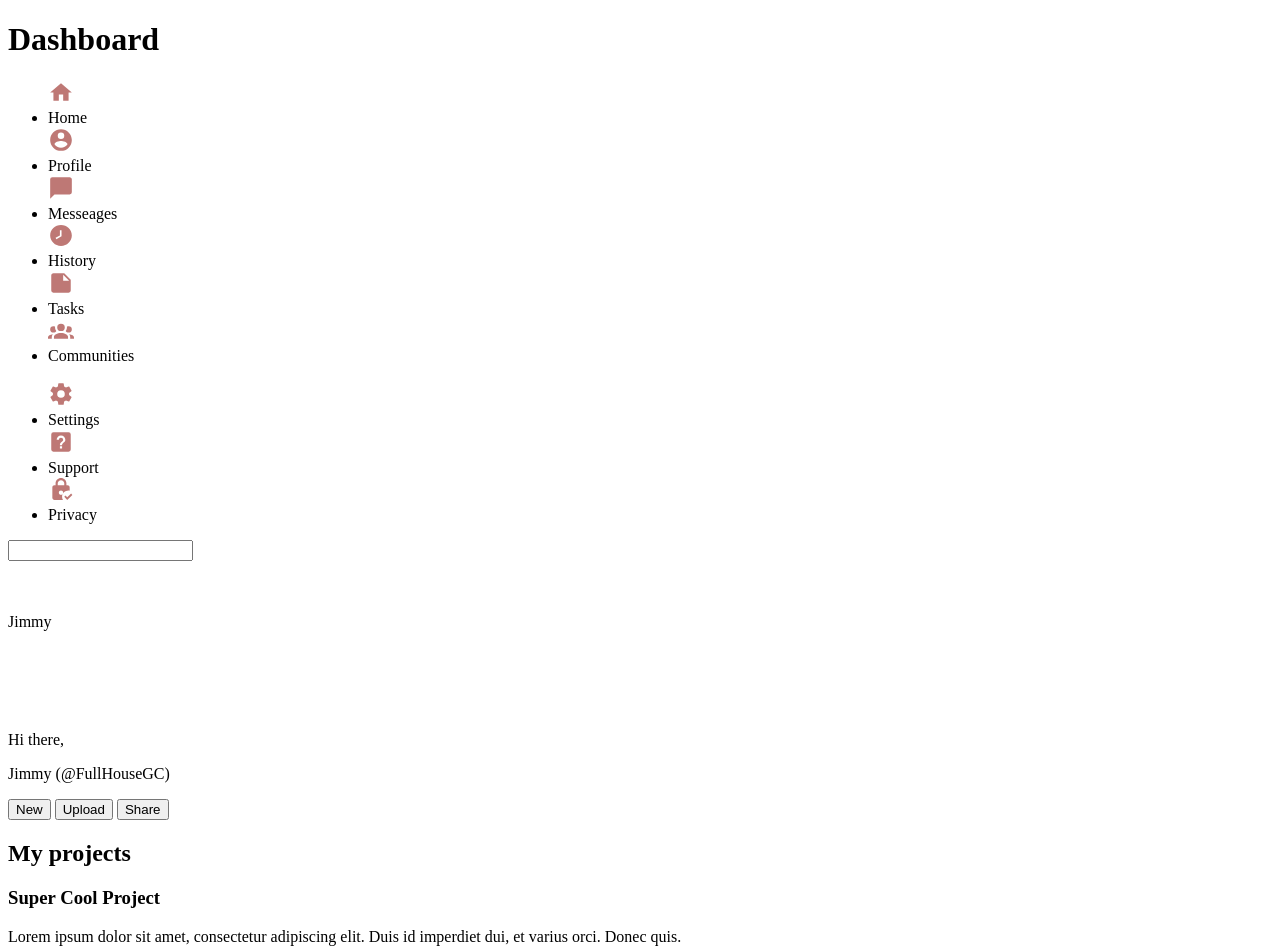
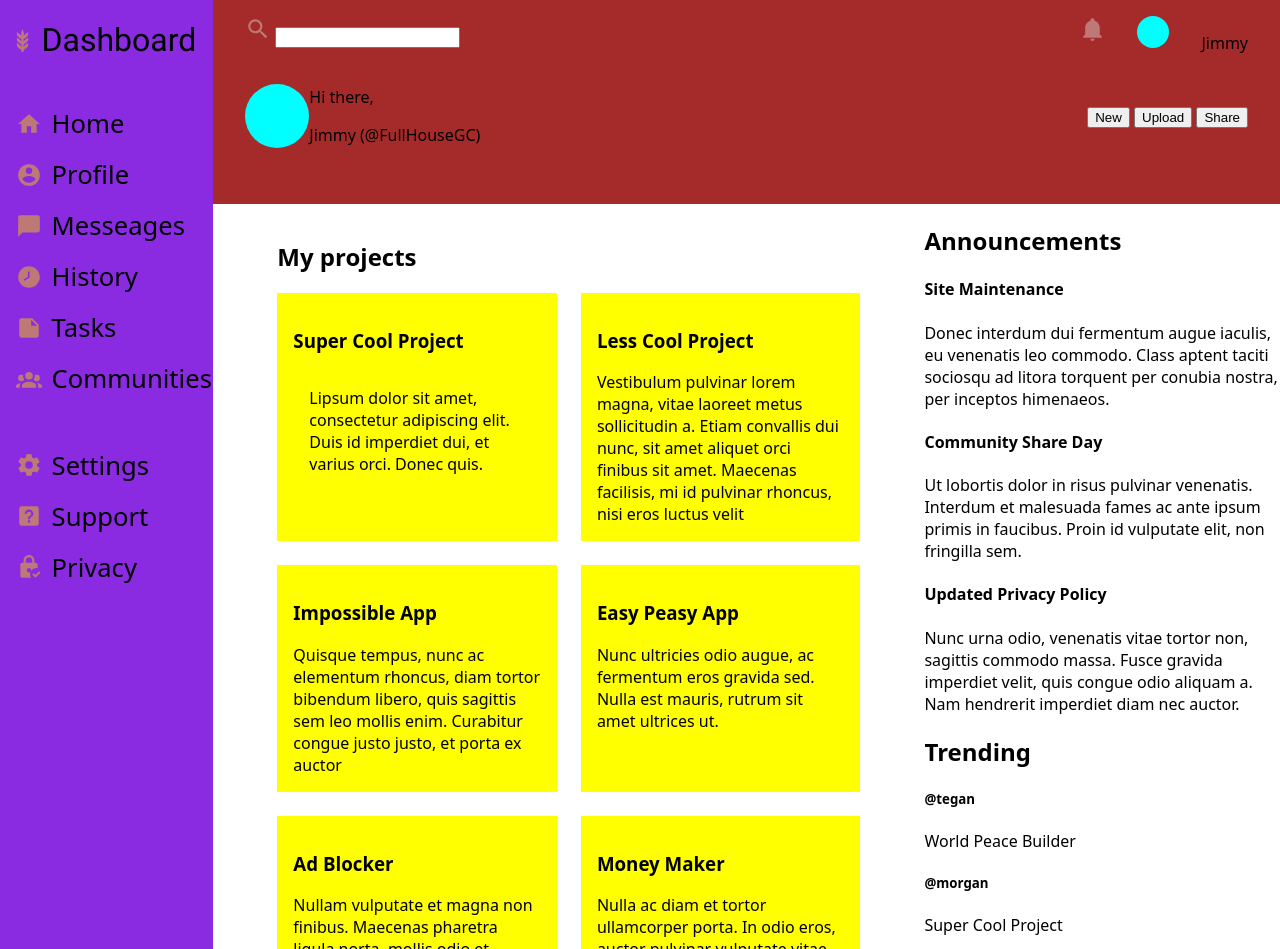
Before and after one commit to FullhouseGC/Project-Admin-Dashboard, a plain HTML site: page index.html in a window 1280 px wide. Shown: the top 949 px of the page. Drawn offline with Linux system fonts and the light colour scheme.

Commit message:
styled the site

```diff
--- a/index.html
+++ b/index.html
@@ -9,31 +9,25 @@
 <body>
     <div id="main">
         <div id="dashboard">
-            <h1>Dashboard</h1>
+            <div id="dashh1">
+                <span id="dashLogo" style="background-image: url(icons/barley.svg);"></span>
+                <h1>Dashboard</h1>
+            </div>
             <div>
                 <ul class="dashButtons">
-                    <span class="icons" style="background-image: url(/icons/home.svg);"></span>
-                    <li>Home</li>
-                    <span class="icons" style="background-image: url(/icons/account-circle.svg);"></span>
-                    <li>Profile</li>
-                    <span class="icons" style="background-image: url(/icons/message.svg);"></span>
-                    <li>Messeages</li>
-                    <span class="icons" style="background-image: url(/icons/clock-time-eight.svg);"></span>
-                    <li>History</li>
-                    <span class="icons" style="background-image: url(/icons/note.svg);"></span>
-                    <li>Tasks</li>
-                    <span class="icons" style="background-image: url(/icons/account-group.svg);"></span>
-                    <li>Communities</li>
+                    <li><span class="icons" style="background-image: url(/icons/home.svg);"></span>Home</li>
+                    <li><span class="icons" style="background-image: url(/icons/account-circle.svg);"></span>Profile</li>
+                    <li><span class="icons" style="background-image: url(/icons/message.svg);"></span>Messeages</li>
+                    <li> <span class="icons" style="background-image: url(/icons/clock-time-eight.svg);"></span>History</li>
+                    <li><span class="icons" style="background-image: url(/icons/note.svg);"></span>Tasks</li>
+                    <li><span class="icons" style="background-image: url(/icons/account-group.svg);"></span>Communities</li>
                 </ul>
             </div>
             <div>
                 <ul class="dashButtons">
-                    <span class="icons" style="background-image: url(icons/cog.svg);"></span>
-                    <li>Settings</li>
-                    <span class="icons" style="background-image: url(icons/help-box.svg);"></span>
-                    <li>Support</li>
-                    <span class="icons" style="background-image: url(icons/lock-check.svg);"></span>
-                    <li>Privacy</li>
+                    <li><span class="icons" style="background-image: url(icons/cog.svg);"></span>Settings</li>
+                    <li><span class="icons" style="background-image: url(icons/help-box.svg);"></span>Support</li>
+                    <li><span class="icons" style="background-image: url(icons/lock-check.svg);"></span>Privacy</li>
                 </ul>
             </div>
         </div>
@@ -50,8 +44,8 @@
                 </div>
             </div>
             <div id="lowerNav">
-                <div>
-                    <span class="largeProfilePic"></span>
+                <span class="largeProfilePic"></span>
+                <div id="welcome">
                     <p>Hi there,</p>
                     <p>Jimmy (@FullHouseGC)</p>
                 </div>
@@ -63,12 +57,12 @@
             </div>
         </div>
         <div id="centerContent">
-            <div>
+            <div id="projects">
                 <h2>My projects</h2>
-                <div id="cards">
+                <div class="cards">
                     <div>
                         <h3>Super Cool Project</h3>
-                        Lorem ipsum dolor sit amet, consectetur adipiscing elit. Duis id imperdiet dui, et varius orci. Donec quis.
+                         <p>Lipsum dolor sit amet, consectetur adipiscing elit. Duis id imperdiet dui, et varius orci. Donec quis.</p>
                     </div>
                     <div>
                         <h3>Less Cool Project</h3>
--- a/style.css
+++ b/style.css
@@ -1,4 +1,92 @@
+@font-face {
+    font-family: Roboto;
+    src: url(Roboto-Regular.woff);
+}
+:root{
+    --main-font: Roboto;
+}
+
+body,html{
+height: 100%;
+margin: 0;
+padding: 0;
+font-family: system-ui, "Segoe UI", Roboto, Helvetica, Arial, sans-serif, "Apple Color Emoji", "Segoe UI Emoji", "Segoe UI Symbol";
+/*overflow: hidden;*/
+}
+
+ul{
+    list-style-type: none;
+    font-size: 1.6rem;
+    font-weight: 350;
+}
+
+li{
+    display: flex;
+    align-items: center;
+}
+
+/*Main*/
+#main{
+    display: grid;
+    grid-template-columns: 1fr 5fr;
+    grid-template-rows: 1fr 5fr;
+}
+
+/*Dashboard*/
+h1{
+    font-family: var(--main-font);
+    font-weight: 300;
+
+}
+#dashboard{
+    display: flex;
+    flex-direction: column;
+    background-color: blueviolet;
+    grid-column: 1/2;
+    grid-row: 1/-1;
+}
+
+#dashh1{
+    display: flex;
+    align-items: center;
+    padding-left:0.6rem;
+    gap: 0.4rem;
+}
+
+#dashLogo{
+    width: 1.6rem;
+    height: 1.6rem;
+    display: inline-block;
+    filter: brightness(0) saturate(100%) invert(51%) sepia(15%) saturate(1063%) hue-rotate(314deg) brightness(101%) contrast(90%);
+}
+
+.dashButtons{
+    display: flex;
+    flex-direction: column;
+    gap: 1rem;
+    padding-left:1rem;
+}
+
 .icons{
+    width: 1.6rem;
+    height: 1.6rem;
+    display: inline-block;
+    margin-right: 10px;
+    filter: brightness(0) saturate(100%) invert(51%) sepia(15%) saturate(1063%) hue-rotate(314deg) brightness(101%) contrast(90%);
+}
+
+/*Navigation*/
+
+#nav{
+    grid-column: 2/-1;
+    grid-row: 1/2;
+    background-color: brown;
+    display: flex;
+    flex-direction: column;
+    padding: 1rem 2rem 1rem;
+}
+
+.navIcon{
     width: 1.6rem;
     height: 1.6rem;
     display: inline-block;
@@ -10,6 +98,7 @@
     border-radius: 90%;
     width: 2rem;
     height: 2rem;
+    background-color: aqua;
 }
 
 .largeProfilePic{
@@ -17,4 +106,70 @@
     border-radius: 90%;
     width: 4rem;
     height: 4rem;
+    background-color: aqua;
 }
+
+#upperNav{
+    display: flex;
+    justify-content: space-between;
+}
+
+#upperNav > div + div{
+    display: flex;
+    gap: 2rem;
+}
+
+#lowerNav{
+    display: flex;
+    justify-content: space-between;
+    align-items: center;
+}
+
+#welcome{
+    flex-grow: 2;
+}
+
+
+/*Center content*/
+
+#centerContent{
+    grid-column: 2/-1;
+    grid-row: 2/-1;
+    display: grid;
+    grid-template-columns: 2fr 1fr;
+    grid-template-rows: 1fr 1fr;
+}
+
+#centerContent > div{
+    grid-column: 1/2;
+    grid-row: 1/-1;
+}
+
+#centerContent> div + div{
+    grid-column: 2/-1;
+    grid-row: 1/2;
+}
+
+#centerContent > div + div + div{
+    grid-column: 2/-1;
+    grid-row: 2/-1;
+}
+
+#projects{
+    margin: 1rem 4rem;
+}
+
+.cards{
+    display: grid;
+    grid-template-columns: repeat(auto-fit, minmax(200px, 1fr));
+    gap: 1.5rem;
+}
+
+.cards > div{
+    background-color: yellow;
+    padding: 1rem;
+}
+
+.cards > div > h3+p{
+    padding: 1rem;
+}
```
Also changed, not shown: Roboto-Regular.ttf (added), Roboto-Regular.woff (added).
